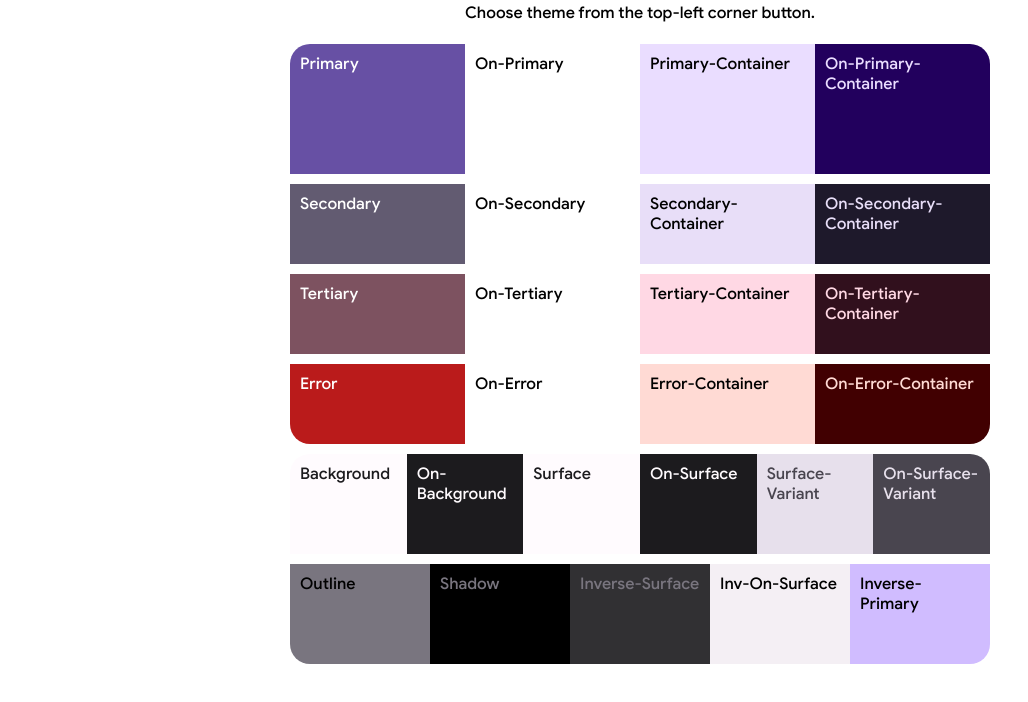
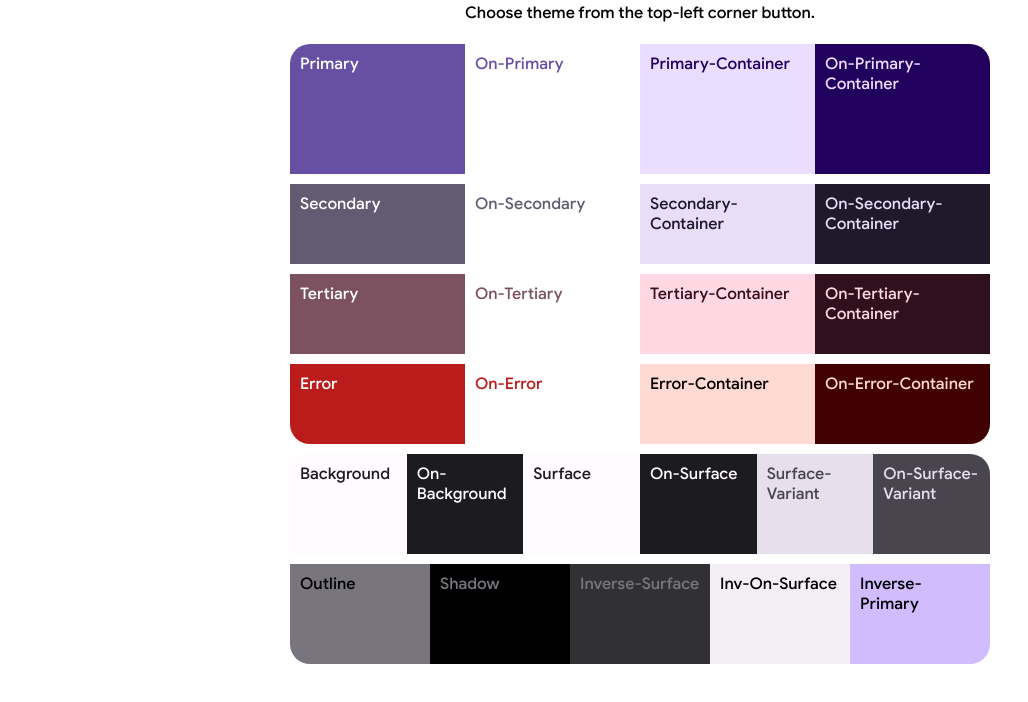
Before and after one commit to soumya-99/material-you-color-picker, a plain HTML site: page index.html in a window 1280 px wide. Shown: the part 90-792 px from the top of the page, without its empty margins (0-1028 px from the left). Drawn offline with Linux system fonts and the light colour scheme.

Commit message:
text colors dynamically changed

```diff
--- a/style.css
+++ b/style.css
@@ -60,12 +60,14 @@ h1 {
 	width: 100%;
 	height: 130px;
 	background-color: var(--md-sys-color-on-primary);
+	color: var(--md-sys-color-primary);
 }
 
 #box3 {
 	width: 100%;
 	height: 130px;
 	background-color: var(--md-sys-color-primary-container);
+	color: var(--md-sys-color-on-primary-container);
 }
 
 #box4 {
@@ -87,12 +89,14 @@ h1 {
 	width: 100%;
 	height: 80px;
 	background-color: var(--md-sys-color-on-secondary);
+	color: var(--md-sys-color-secondary);
 }
 
 #box7 {
 	width: 100%;
 	height: 80px;
 	background-color: var(--md-sys-color-secondary-container);
+	color: var(--md-sys-color-on-secondary-container);
 }
 
 #box8 {
@@ -113,12 +117,14 @@ h1 {
 	width: 100%;
 	height: 80px;
 	background-color: var(--md-sys-color-on-tertiary);
+	color: var(--md-sys-color-tertiary);
 }
 
 #box11 {
 	width: 100%;
 	height: 80px;
 	background-color: var(--md-sys-color-tertiary-container);
+	color: var(--md-sys-color-on-tertiary-container);
 }
 
 #box12 {
@@ -140,6 +146,7 @@ h1 {
 	width: 100%;
 	height: 80px;
 	background-color: var(--md-sys-color-on-error);
+	color: var(--md-sys-color-error);
 }
 
 #box15 {
```
